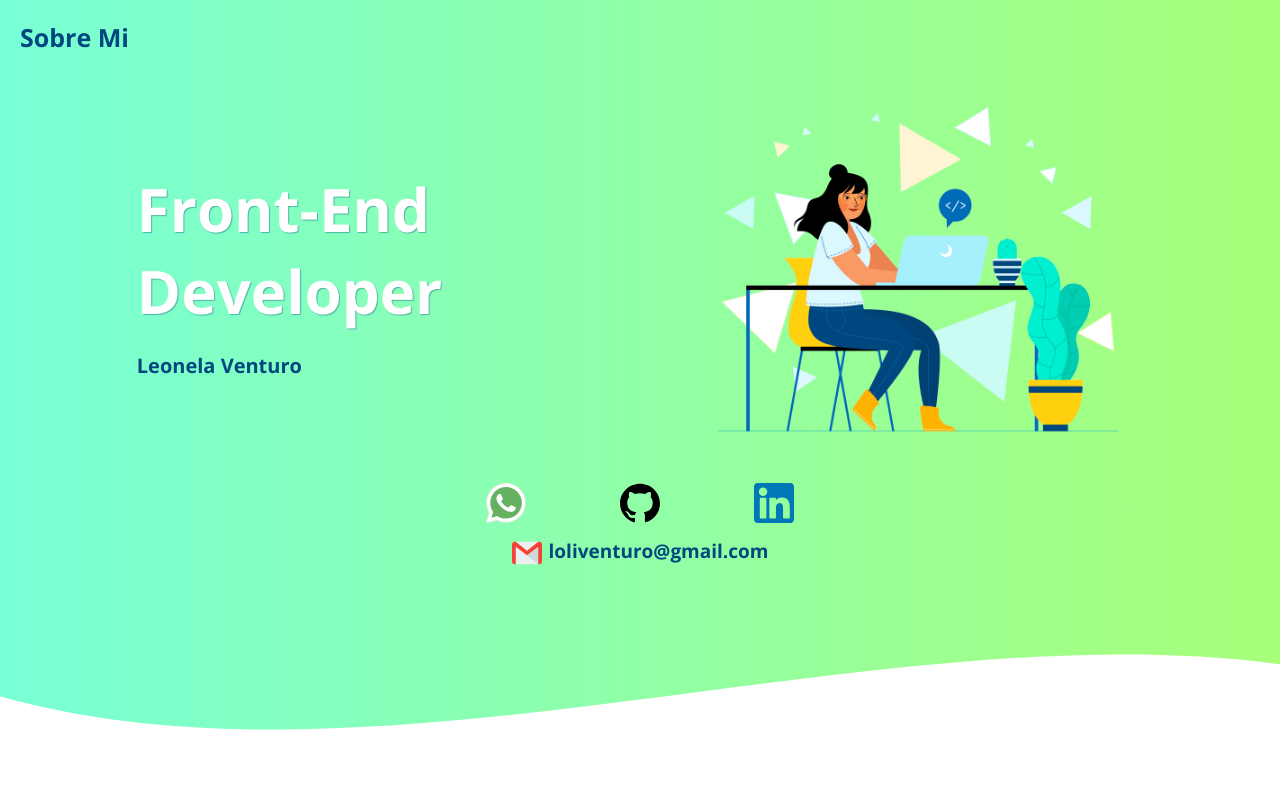
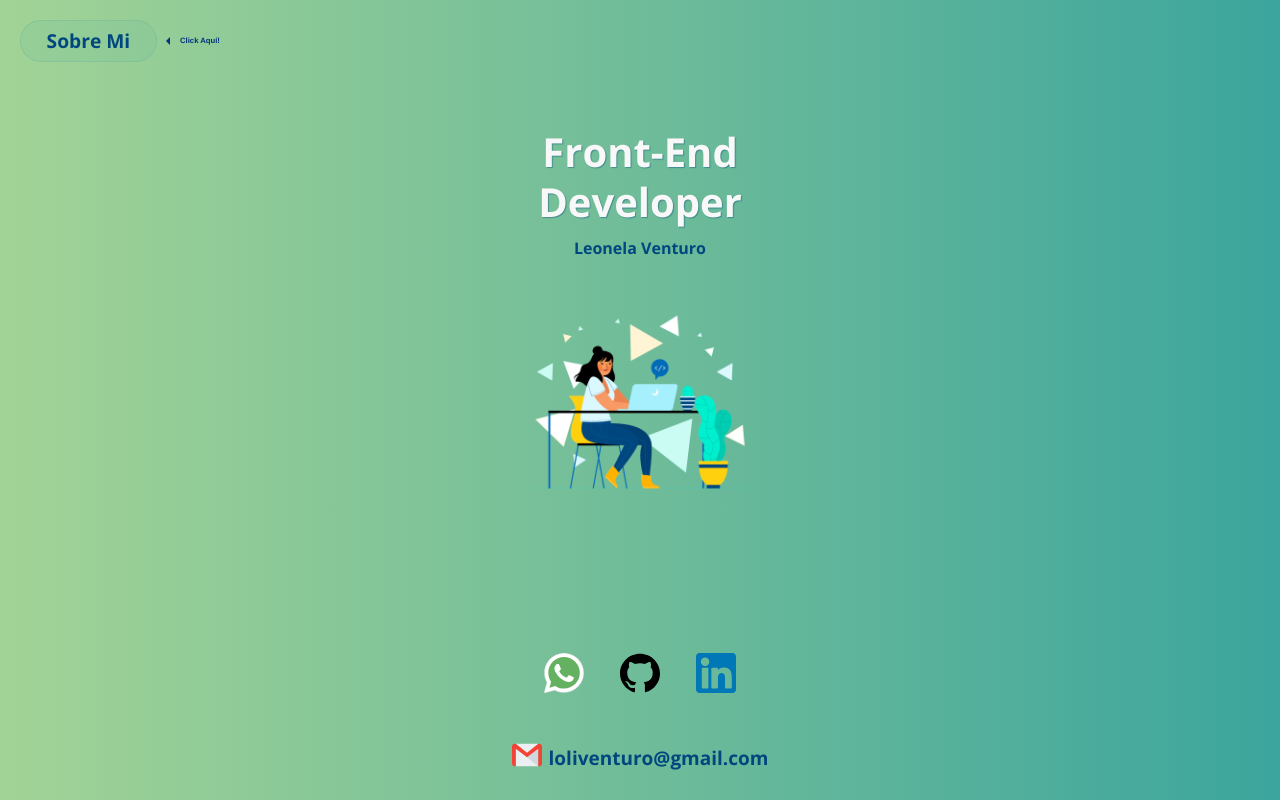
Before and after one commit to leonelaventuro/Mi-Web-Cv, a plain HTML site: page index.html in a window 1280 px wide. Drawn offline with nearby package versions, Linux system fonts and the light colour scheme.

Commit message:
web 1.1v

```diff
--- a/estilos.css
+++ b/estilos.css
@@ -2,13 +2,25 @@
     margin: 0;
     padding: 0;
     box-sizing: border-box;
+    font-size: 62,5% (1rem = 10px);
 }
 
 body {
     font-family: "Open Sans", sans-serif;
     height: 100vh;
+    background: linear-gradient(to right, #a2d396, #3ca59d);
 }
-
+header {
+    background: linear-gradient(to right,  #98cf8a, #33a89e));
+    width: 100%;
+    height: 82vh;
+    display: flex;
+    align-items: center;
+}
+.relleno-nav {
+    height: 10px;
+}
+/* SOBRE MI */
 nav {
     position: fixed;
     top: 20px;
@@ -21,57 +33,179 @@ nav a {
     color: white;
     text-decoration: none;
 }
-
-.icono {
+.sobreMi {
     display: block;
     color: #00477f;
-    font-size: 25px;
+    font-size: 1.2rem;
     font-weight: bold;
     z-index: 100000000;
     animation: moverIzquierda 1s ease-in;
+
+}
+.btn-sobremi {
+ padding: 0.4rem 1.6rem;
+ border: 0.1rem solid rgba(71, 160, 152, 0.2);
+ border-radius: 2rem;
+ font-size: 1.2rem;
+ background:rgba(112,188,154,0.2);
 }
 
-header {
-    background: #a8ff78;
-    background: -webkit-linear-gradient(to right, #78ffd6, #a8ff78);
-    background: linear-gradient(to right, #78ffd6, #a8ff78);
-    padding: 48px;
+/* TOOLTIP */
+[tooltip] {
+    position: relative;
+}
+  [tooltip]::before,
+  [tooltip]::after {
+    font-size: .4em;
+    line-height: 1;
+    user-select: none;
+    pointer-events: none;
+    position: absolute;
+    opacity: 1;
+    animation-name:	flecha;
+  }
+  [tooltip]::before {
+    content: '';
+    border: 4px solid transparent;
+    z-index: 1001;
+  }
+  [tooltip]::after {
+    content: attr(tooltip);
+    font-family: Helvetica, sans-serif;
+    text-align: center;
+    min-width: 10em;
+    max-width: 21em;
+    white-space: nowrap;
+    overflow: hidden;
+    text-overflow: ellipsis;
+    padding: 1ch 1.5ch;
+    border-radius: 10px;
+    background: transparent;
+    color: rgb(1, 51, 126);
+    z-index: 1000;
+    animation-name:	flecha;
+    animation-duration: 1s;
+    animation-timing-function: linear;
+    animation-iteration-count: infinite;
+    animation-direction: alternate;
+  }
+  [tooltip]:hover::before,
+  [tooltip]:hover::after {
+    display: block;
+  }
+  [tooltip='']::before,
+  [tooltip='']::after {
+    display: none !important;
+  }
+  [tooltip][flow^="right"]::before {
+    top: 50%;
+    border-left-width: 0;
+    border-right-color: rgb(1, 51, 126);
+    right: calc(0em - 20px);
+    transform: translate(.5em, -50%);
+    animation-name:	flecha;
+    animation-timing-function: linear;
+    animation-duration: 1s;
+    animation-iteration-count: infinite;
+    animation-direction: alternate
+  }
+  [tooltip][flow^="right"]::after {
+    top: 50%;
+    left: calc(100% + 5px);
+    transform: translate(.5em, -50%);
+  }
+  @keyframes flecha {
+    from {
+      transform: translate(35px, -50%);
+      }
+    to {
+        transform: translate(20px, -50%);
+    }
+  }
+  /*FIN TOOLTIP*/
+
+/* FIN SOBRE MI */
+
+
+/* CONTAINER HEADER */
+.container {
     width: 100%;
-    height: 80vh;
-}
-
-.container {
-    width: 85%;
-    max-width: 1200px;
     display: flex;
     align-items: center;
-    justify-content: space-between;
-    margin: auto;
-}
-
-img {
-    display: block;
-    height: 450px;
-    object-fit: cover;
-    animation: arriba 1s ease-in;
+    justify-content: space-around;
+    flex-direction: column;
+    margin: auto 5px auto 5px;
+    text-align: center;
 }
 
 .textos {
-    width: 50%;
-    color: white;
+    color: rgb(248, 248, 248);
 
 }
+.textos h1 {
+    font-size: 2.5rem;
+    line-height: 50px;
+    animation: moverDerecha 1s ease-in;
+    text-shadow: 1px 1px 1px rgba(0,71,127,0.4);
+}
 
-.botones-redes{
+.textos h2 {
+    font-size: 1rem;
+    color: #00477f;
+    margin-top: 10px;
+    animation: moverIzquierda 1s ease-in;
+}
+
+
+#img { /* imagen principal */
+    height: 240px;
+    object-fit: cover;
+    animation: arriba 1s ease-in;
+    margin: 25px auto auto auto;
+}
+
+
+/* FOOTER */
+footer {
+    margin: auto;
+    box-sizing: border-box;
+}
+section {
     display: flex;
     justify-content: center;
     align-items: center;
-    width: 85%;
-    margin: auto;
-    margin-top: -30px;
+    flex-direction: column;
+    height: 15vh;
+}
+.linea-footer {
 
+    height: 2px;
+    border: 2px solid rgba(59, 165, 165, 0.15);
+}
+.linea-footer:hover {
+    border: 2px solid rgba(126, 163, 91, 0.65);
+}
 
+.container-btn{
+    display: flex;
+    justify-content: center;
+    align-items: center;
+    margin: -20px auto auto auto;
+    box-sizing: border-box;
 }
+.container-btn a img{
+    height: 40px;
+    width: 40px;
+}
+.container-btn a img:hover{
+    height: 43px;
+    width: 43px;
+}
+.container-btn a img:hover{
+    height: 43px;
+    width: 43px;
+}
+
 .row-icon{
     display: flex;
     justify-content: center;
@@ -80,68 +214,50 @@ img {
     height: 70px;
 }
 .img-container {
+    width: 30%;
+    height: 100%;
+    display: flex;
+    justify-content: center;
+    align-items: center;
+    margin-right: 50px;
+}
+.img-container:last-child {
+    margin-right: 0px;;
+}
+
+.mail {
+    display: flex;
+    justify-content: center;
+    align-items: center;
+
+    text-align: center;
+}
+.mail-container {
     width: 100%;
     height: 100%;
     display: flex;
     justify-content: center;
     align-items: center;
-}
-
-.botones-redes a img{
-
-    height: 40px;
-    width: 40px;
-}
-.botones-redes a img:hover{
-    height: 45px;
-    width: 45px;
-}
-.row-relleno {
-    width: 200;
-}
-.mail {
-    display: flex;
-    justify-content: center;
+    margin-top: -10px;
 }
 
 .mail img {
     height: 30px;
     margin-right: 7px;
     animation: arriba 1s ease-in;
+    text-align: center;
 }
 
-.mail p {
+.mail a {
     color: #00477f;
     font-size: 19px;
     font-weight: 700;
     animation: arriba 1s ease-in;
-}
-
-.textos h1 {
-    font-size: 60px;
-    animation: moverDerecha 1s ease-in;
-    text-shadow: 1px 1px 1px rgba(0,71,127,0.4);
-}
-
-.textos h2 {
-    font-size: 20px;
-    color: #00477f;
-    margin-top: 20px;
-    animation: moverIzquierda 1s ease-in;
+    text-align: center;
+    text-decoration: none;
 }
 
 
-.wave {
-    height: 90px;
-    z-index: -1 !important;
-    width: 100%;
-    background: #a8ff78;
-    background: -webkit-linear-gradient(to right, #78ffd6, #a8ff78);
-    background: linear-gradient(to right, #78ffd6, #a8ff78);
-}
-.wave path {
-    z-index: -1;
-}
 
 .enlaces {
     position: fixed;
@@ -214,13 +330,6 @@ img {
     font-size: 23px;
 }
 
-.proyect {
-    width: 150px;
-    height: 40px;
-    color: white;
-    background-color: #00477f;
-    color: white;
-}
 
 @keyframes moverIzquierda {
     0% {
@@ -254,7 +363,7 @@ img {
         transform: translate(0);
     }
 }
-
+/*
 @media screen and (max-width: 1000px) {
     img {
         height: 400px;
@@ -494,6 +603,12 @@ img {
 }
 
 @media screen and (max-width: 340px) {
+    header {
+
+        padding: 0px;
+        width: 100%;
+        height: 80vh;
+    }
     img {
         height: 260px;
     }
@@ -569,102 +684,13 @@ img {
 }
 /* BOTON Proyecto */
 
-.btn:link,
-.btn:visited {
-    text-transform: uppercase;
-    text-decoration: none;
-    padding: 15px 40px;
-    display: inline-block;
-    border-radius: 100px;
-    transition: all 0.2s;
-    position: absolute;
-}
-
-.btn:hover {
-    transform: translateY(-3px);
-    box-shadow: 0 10px 20px rgba(0, 0, 0, 0.2);
-}
-
-.btn:active {
-    transform: translateY(-1px);
-    box-shadow: 0 5px 10px rgba(0, 0, 0, 0.2);
-}
-
-.btn-white {
-    background-color: #fff;
-    color: #777;
-}
-
-.btn::after {
-    content: "";
-    display: inline-block;
-    height: 100%;
-    width: 100%;
-    border-radius: 100px;
-    position: absolute;
-    top: 0;
-    left: 0;
-    z-index: -1;
-    transition: all 0.4s;
-}
-
-.btn-white::after {
-    background-color: #fff;
-}
-
-.btn:hover::after {
-    transform: scaleX(1.4) scaleY(1.6);
-    opacity: 0;
-}
-
-.btn-animated {
-    animation: moveOut 5s ease-out;
-    animation-fill-mode: backwards;
-}
-
-@keyframes moveOut {
-    0% {
-        opacity: 0;
-        transform: translateY(30px);
-    }
-    100% {
-        opacity: 1;
-        transform: translateY(0px);
-    }
-}
-
-.btn::after {
-    content: "";
-    width: 20px;
-    height: 20px;
-    border-radius: 100%;
-    border: 6px solid #fff;
-    position: absolute;
-    z-index: -1;
-    top: 50%;
-    left: 50%;
-    transform: translate(-50%, -50%);
-    animation: ring 1.5s infinite;
-}
-
-.btn:hover::after,
-.btn:focus::after {
-    animation: none;
-    display: none;
-}
-
-@keyframes ring {
-    0% {
-        width: 20px;
-        height: 20px;
-        opacity: 1;
-    }
-    100% {
-        width: 200px;
-        height: 200px;
-        opacity: 0;
-    }
-}
 
 
 /* FIN BOTON Proyecto */
+
+
+/* FOOTER */
+
+
+
+/* FIN FOOTER */
--- a/index.html
+++ b/index.html
@@ -13,15 +13,19 @@
 </head>
 
 <body>
+
     <nav>
-        <a href="#" id="icono" class="icono">Sobre Mi</a>
+        <a href="#" id="icono" class="sobreMi btn-sobremi">Sobre Mi  <span tooltip="Click Aquí!" flow="right"></span></a>
         <div class="enlaces uno" id="enlaces">
             <div class="sobre-mi">
                 <img class="lolita" src="img/lolita.jpeg" alt="" />
                 <div class="txt-sobre-mi">
                     <h1>Leonela</h1>
                     <p>
-                        Estudiante del IT en el área de Front-End. Deseo incorporarme en un equipo de trabajo,  como desarrolladora trainee. Estoy dispuesta a desafiarme sumando conocimientos, e incorporando herramientas, para progresar y crecer velozmente. Soy una persona creativa, entusiasta y autodidacta.
+                        Estudiante del IT en el área de Front-End. Deseo incorporarme en un equipo de trabajo, como
+                        desarrolladora trainee. Estoy dispuesta a desafiarme sumando conocimientos, e incorporando
+                        herramientas, para progresar y crecer velozmente. Soy una persona creativa, entusiasta y
+                        autodidacta.
                         </i>
                     </p>
                     <div class="btn-proyecto-contenedor">
@@ -42,27 +46,34 @@
                 <h1>Developer</h1>
                 <h2>Leonela Venturo</h2>
             </div>
-            <img src="img/fondito.png" alt="" />
+            <a href="./leonelaventuro.pdf"><img id="img"src="img/fondito.png" alt="" /></a>
         </div>
-        <div class="botones-redes">
-            <div class="row-icon">
-                <div class="img-container"> <a href="https://wa.link/vi89t9" target="_blank"><img src="./img/whatsapp.svg" alt=""></a></div>
-                <div class="img-container"> <a href="https://github.com/leonelaventuro" target="_blank"><img src="./img/github.svg" alt=""></a></div>
-                <div class="img-container"> <a href=" https://www.linkedin.com/in/leonela-nahir-venturo/   " target="_blank"><img src="./img/linkedin.svg" alt=""></a></div>
-            </div>
-            <div class="row-relleno"></div>
-        </div>
-        <div class="mail"><img src="./img/gmail.svg" alt="email"><p>loliventuro@gmail.com</p></div>
+
 
     </header>
-    <div class="wave">
-        <div style="height: 100px; overflow: hidden; z-index: -1;">
-            <svg viewBox="5 10 450 100" preserveAspectRatio="none" style="height: 130%; width: 100%; z-index: -1;">
-                <path d="M0.00,49.98 C150.00,150.00 352.01,-49.98 500.00,49.98 L500.00,150.00 L0.00,150.00 Z"
-                    style="stroke: none; fill: rgb(255, 255, 255); z-index: -1;"></path>
-            </svg>
+    <footer>
+        <section>
+            <div class="linea-footer"></div>
+            <div class="container-btn">
+                <div class="row-icon">
+                    <div class="img-container"> <a href="https://wa.link/vi89t9" target="_blank"><img
+                                src="./img/whatsapp.svg" alt=""></a></div>
+                    <div class="img-container"> <a href="https://github.com/leonelaventuro" target="_blank"><img
+                                src="./img/github.svg" alt=""></a></div>
+                    <div class="img-container"> <a href=" https://www.linkedin.com/in/leonela-nahir-venturo/   "
+                            target="_blank"><img src="./img/linkedin.svg" alt=""></a></div>
                 </div>
             </div>
+
+            <div class="mail">
+                <div class="mail-container">
+                    <a href="https://docs.google.com/forms/d/e/1FAIpQLSdhO8pOMivcWfMXMt3u5D3J-F42iGKvBS31wcc5oPmKEaw2FA/viewform" target="_blank"><img src="./img/gmail.svg" alt="email"></a>
+                    <a href="https://docs.google.com/forms/d/e/1FAIpQLSdhO8pOMivcWfMXMt3u5D3J-F42iGKvBS31wcc5oPmKEaw2FA/viewform" target="_blank">loliventuro@gmail.com</a>
+                </div>
+
+            </div>
+        </section>
+    </footer>
     <script src="script.js"></script>
 </body>
 
```
Lines whose indentation alone changed are shown as unchanged.
